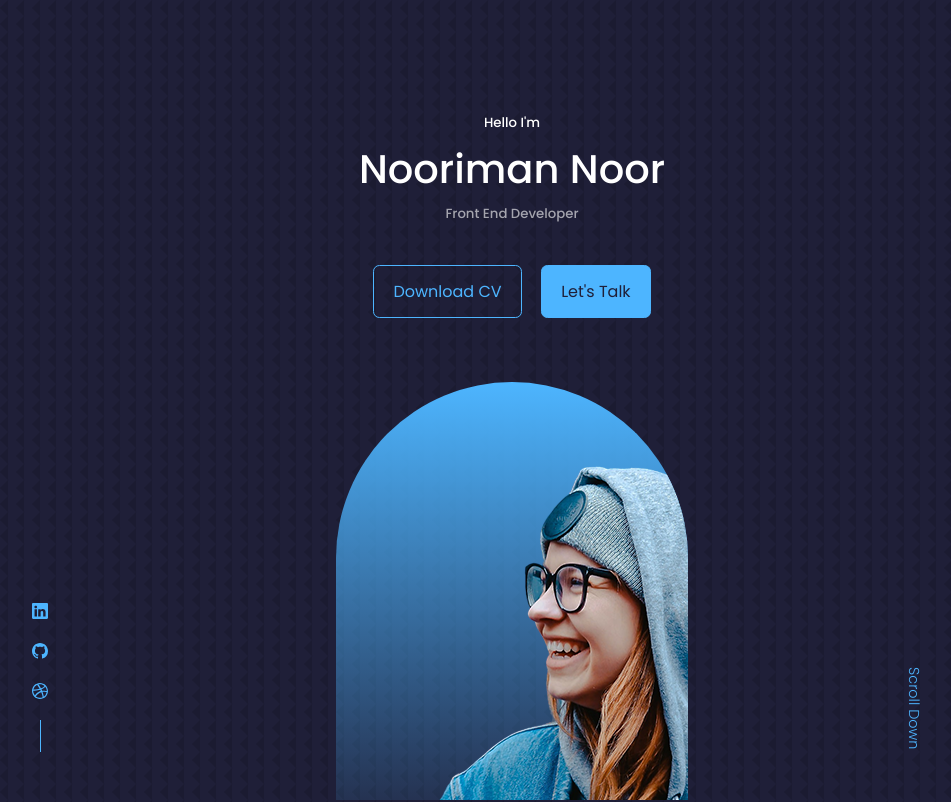
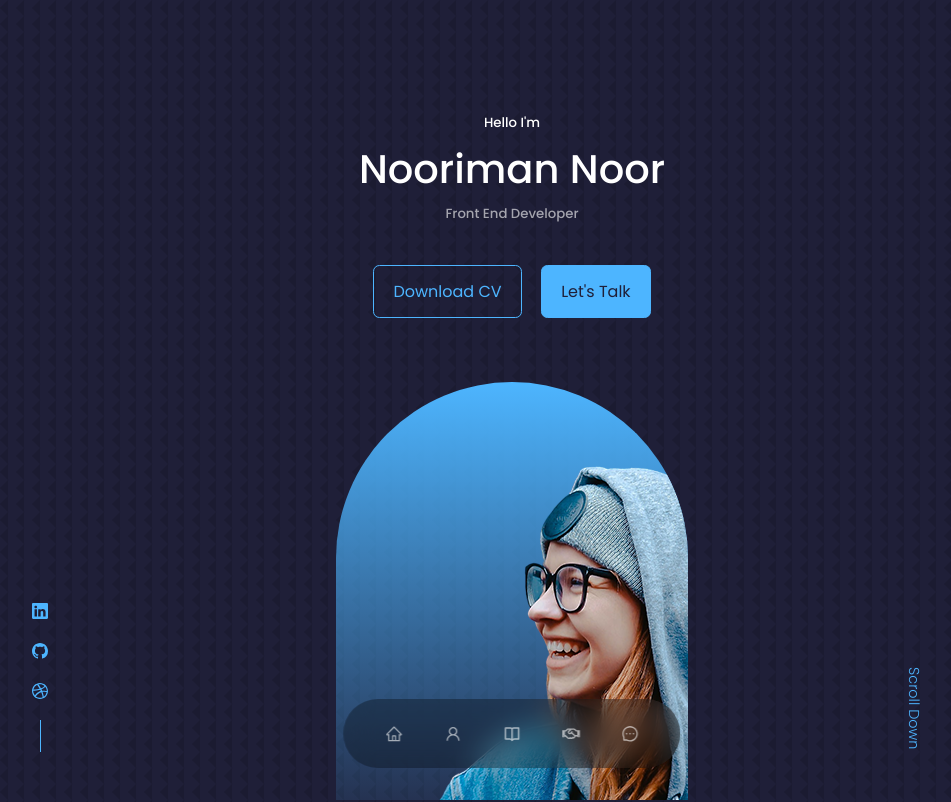
Before and after one commit to Nooriman/Nooriman.github.io, a React (Create React App) app: page / in a window 1280 px wide. Shown: the top 802 px of the page, without its empty margins (128-1079 px from the left). Built offline with nearby package versions, Linux system fonts and the light colour scheme.

Commit message:
added nav component

```diff
--- a/src/components/nav/Nav.jsx
+++ b/src/components/nav/Nav.jsx
@@ -1,9 +1,22 @@
 import React from 'react';
+import { useState } from 'react';
 import "./nav.css";
+import { AiOutlineHome, AiOutlineUser, AiOutlineMessage } from 'react-icons/ai';
+import { BiBookOpen } from 'react-icons/bi';
+import { FaRegHandshake } from 'react-icons/fa'
 
 const Nav = () => {
+
+  const [activeNav, setActiveNav] = useState('#');
+
   return (
-    <div>Nav</div>
+    <nav>
+      <a href="#" onClick={() => setActiveNav('#')} className={activeNav === "#" ? 'active' : ''}><AiOutlineHome /></a>
+      <a href="#about" onClick={() => setActiveNav('#about')} className={activeNav === "#about" ? 'active' : ''}><AiOutlineUser /></a>
+      <a href="#experience" onClick={() => setActiveNav('#experience')}className={activeNav === "#experience" ? 'active' : ''}><BiBookOpen /></a>
+      <a href="#services" onClick={() => setActiveNav('#services')}className={activeNav === "#services" ? 'active' : ''}><FaRegHandshake /></a>
+      <a href="#contact" onClick={() => setActiveNav('#contact')}className={activeNav === "#contact" ? 'active' : ''}><AiOutlineMessage /></a>
+    </nav>
   )
 }
 
--- a/src/components/nav/nav.css
+++ b/src/components/nav/nav.css
@@ -0,0 +1,33 @@
+nav {
+    background: rgba(0,0,0,0.3);
+    width: max-content;
+    display: block;
+    padding: 0.7rem 1.7rem;
+    z-index: 2;
+    position: fixed;
+    left: 50%;
+    transform: translateX(-50%);
+    bottom: 2rem;
+    display: flex;
+    gap: 0.8rem;
+    border-radius: 3rem;
+    backdrop-filter: blur(15px);
+}
+
+nav a {
+    background: transparent;
+    padding: 0.9rem;
+    border-radius: 50%;
+    display: flex;
+    color: var(--color-light);
+    font-size: 1.1rem;
+}
+
+nav a:hover {
+    background-color: rgba(0,0,0,0.3);
+}
+
+nav a:active {
+    background-color: var(--color-bg);
+    color: var(--color-bg);
+}
```
